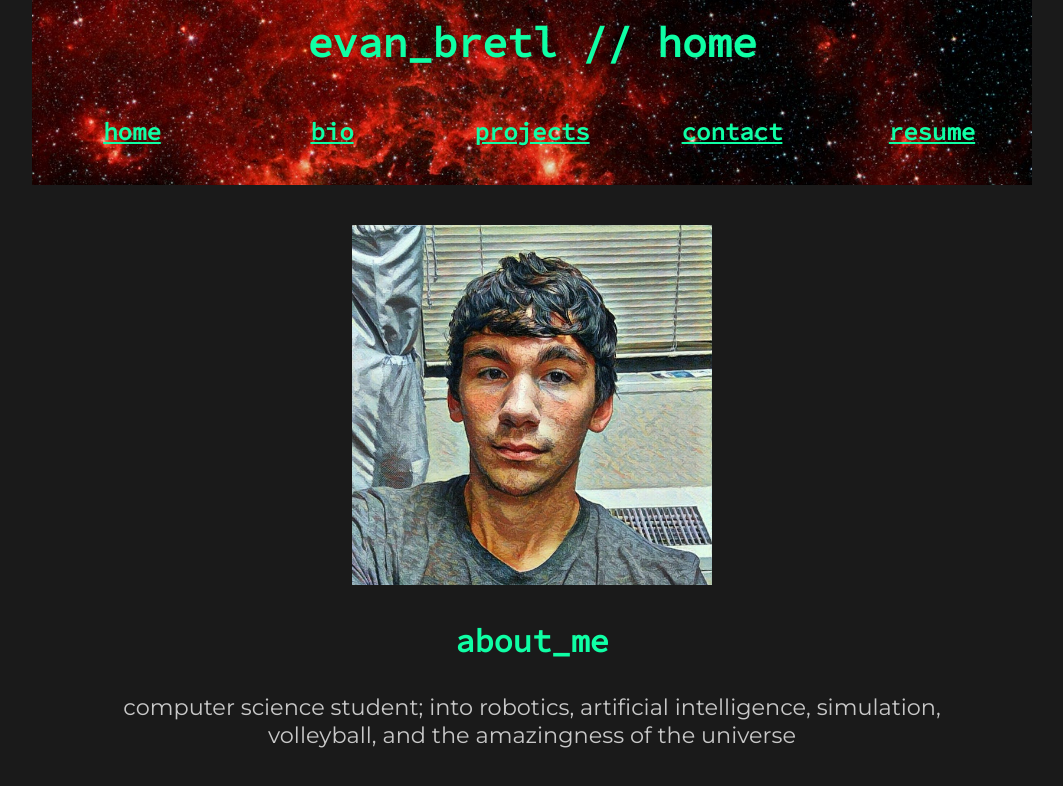
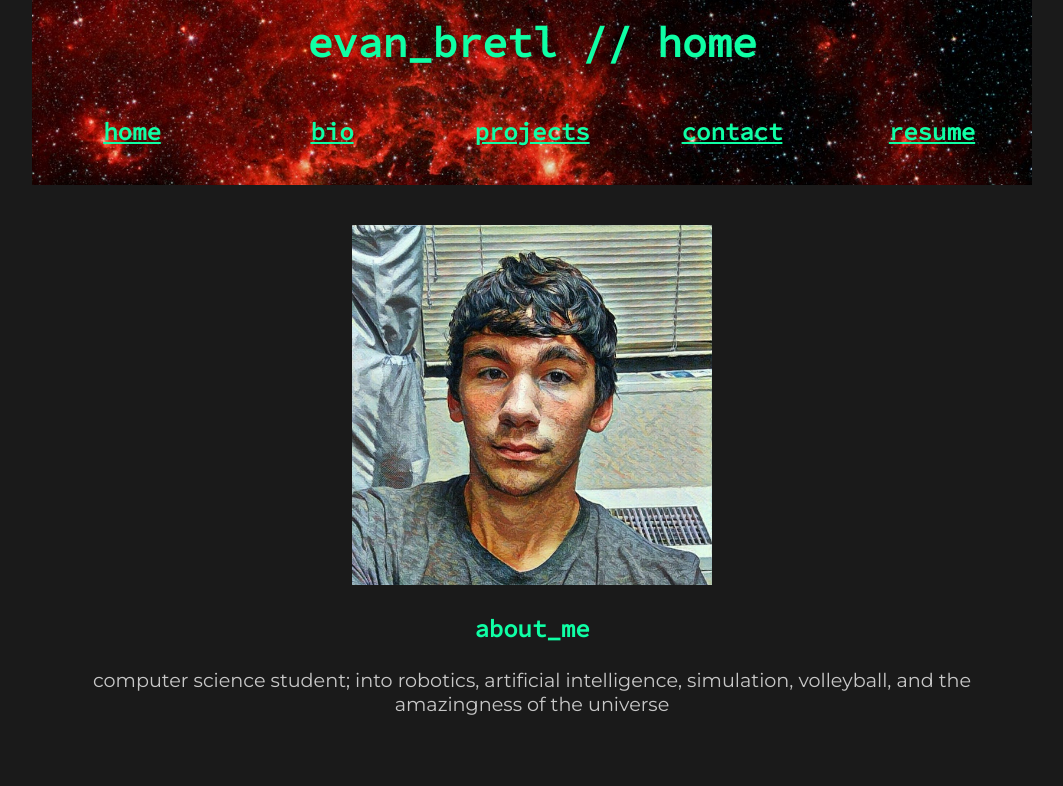
Before and after one commit to ebretl/evanxq.github.io, a plain HTML site: page index.html in a window 1280 px wide. Shown: the whole page, without its empty margins (108-1171 px from the left). Drawn offline with Linux system fonts and the light colour scheme.

Commit message:
re font size

```diff
--- a/evanxq_styles.css
+++ b/evanxq_styles.css
@@ -1,9 +1,12 @@
+html {
+    font-size: 16px;
+}
+
 body {
     background-color: #1a1a1a;
     max-width:1000px;
     margin-left: auto;
     margin-right: auto;
-    font-size: 16px;
     text-align: center;
     padding-top: 0px;
     margin-top: 0px;
@@ -35,7 +38,7 @@ h2 a {color: #0fffa5;}
 
 h3 {
     font-family: 'Source Code Pro', monospace;
-    font-size: 2rem;
+    font-size: 1.5rem;
     color: #0fffa5;
 }
 
@@ -58,7 +61,8 @@ h3 {
 
 p {
     font-family: 'Montserrat', sans-serif;
-    font-size: 1.4rem;
+    font-size: 1.2rem;
+    font-weight: normal;
     color: #c8c8c8;
     text-align: center;
     margin-left: 4%;
```
